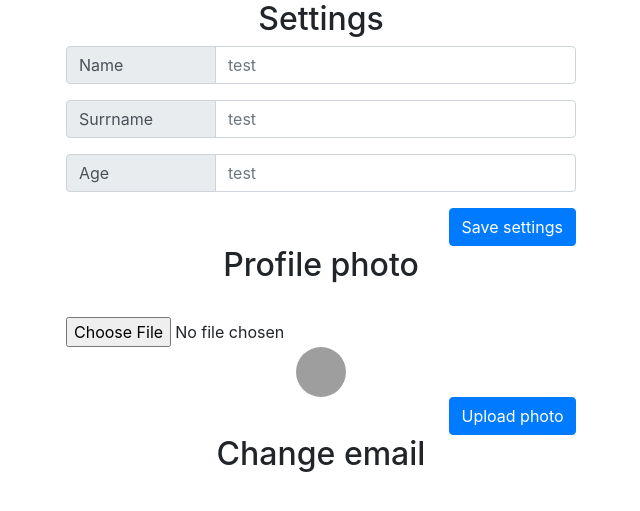
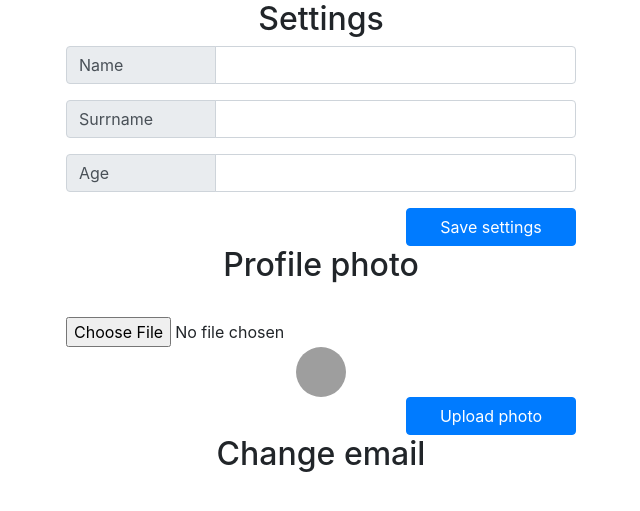
Before and after one commit to slawek367/ZSL-Robotyka, a Flask app: template flask_tutorial2/templates/settings.html in a window 1280 px wide. Shown: the part 56-567 px from the top of the page, without its empty margins (319-959 px from the left). Run offline with Flask 2, Linux system fonts and the light colour scheme; the template is opened without the code that fills it, so the values that code supplies are empty; some libraries are stand-ins or nearby versions; grey boxes are pictures that could not be loaded.

Commit message:
Added database to profile

```diff
--- a/flask_tutorial2/app.py
+++ b/flask_tutorial2/app.py
@@ -1,7 +1,19 @@
 from flask import Flask, session, redirect, url_for, escape, request, render_template, flash
+
 from database import Database
+from profile import Profile
+from functools import wraps
 
 app = Flask(__name__)
+
+def login_required(f):
+    @wraps(f)
+    def decorated_function(*args, **kwargs):
+        if session['logged_in'] is not True:
+            flash('You must be logged in to enter this page!', 'danger')
+            return index()
+        return f(*args, **kwargs)
+    return decorated_function
 
 @app.route('/')
 def index():
@@ -40,12 +52,22 @@
     return render_template('register.html')
 
 @app.route('/settings', methods=['GET', 'POST'])
+@login_required
 def settings():
+    #if not session['logged_in']:
+    #    return redirect(url_for('index'))
+
     db = Database()
+    user_id = db.get_account(session['user'])[0]
+    profile = Profile()
+    profile.set_user_data(user_id)
+    #profile.print_user_data()
+
     if request.method == 'POST':
-        pass
+        print(request.form['name'])
+        return render_template('settings.html')
     else:
-        return render_template('settings.html')
+        return render_template('settings.html', profile=profile)
 
 
 @app.route('/logout', methods=['GET'])
--- a/flask_tutorial2/templates/settings.html
+++ b/flask_tutorial2/templates/settings.html
@@ -6,22 +6,23 @@
       <div class="input-group-prepend">
         <span class="input-group-text input_label" id="basic-addon3">Name</span>
       </div>
-      <input name="name" placeholder="test" type="text" class="form-control" id="basic-url" aria-describedby="basic-addon3">
+      <input name="name" placeholder="{{ profile.name }}" type="text" class="form-control" id="basic-url" aria-describedby="basic-addon3">
     </div>
     <div class="input-group mb-3">
       <div class="input-group-prepend">
         <span class="input-group-text input_label" id="basic-addon3">Surrname</span>
       </div>
-      <input name="surrname" placeholder="test" type="text" class="form-control" id="basic-url" aria-describedby="basic-addon3">
+      <input name="surname" placeholder="{{ profile.surname }}" type="text" class="form-control" id="basic-url" aria-describedby="basic-addon3">
     </div>
     <div class="input-group mb-3">
       <div class="input-group-prepend">
         <span class="input-group-text input_label" id="basic-addon3">Age</span>
       </div>
-      <input name="age" placeholder="test" type="number" class="form-control" id="basic-url" aria-describedby="basic-addon3">
+      <input name="age" placeholder="{{ profile.age }}" type="number" class="form-control" id="basic-url" aria-describedby="basic-addon3">
     </div>
-    <button class="btn btn-md btn-primary btn-block col-md-3 offset-md-9" type="submit">Save settings</button>
+    <button class="btn btn-md btn-primary btn-block col-md-4 offset-md-8" type="submit">Save settings</button>
   </form>
+
   <h2>Profile photo</h2><br>
   <form action="/settings/profile" method="POST" class="col-md-6 offset-md-3">
       <div>
@@ -32,9 +33,10 @@
               <img src="http://img.ecomteam.ro/2017/img/ecomteam_fb/assets/fb.jpg" alt="Avatar" class="avatar">
           </div>
       </div>
-      <button class="btn btn-md btn-primary btn-block col-md-3 offset-md-9" type="submit">Upload photo</button>
+      <button class="btn btn-md btn-primary btn-block col-md-4 offset-md-8" type="submit">Upload photo</button>
   </form>
   <!-- http://plugins.krajee.com/file-avatar-upload-demo -->
+
   <h2>Change email</h2><br>
   <div>
     {% with messages = get_flashed_messages() %} {% if messages %}
```
Also changed, not shown: flask_tutorial2/profile.py (added, +20 -0 lines), flask_tutorial2/database1.db.
